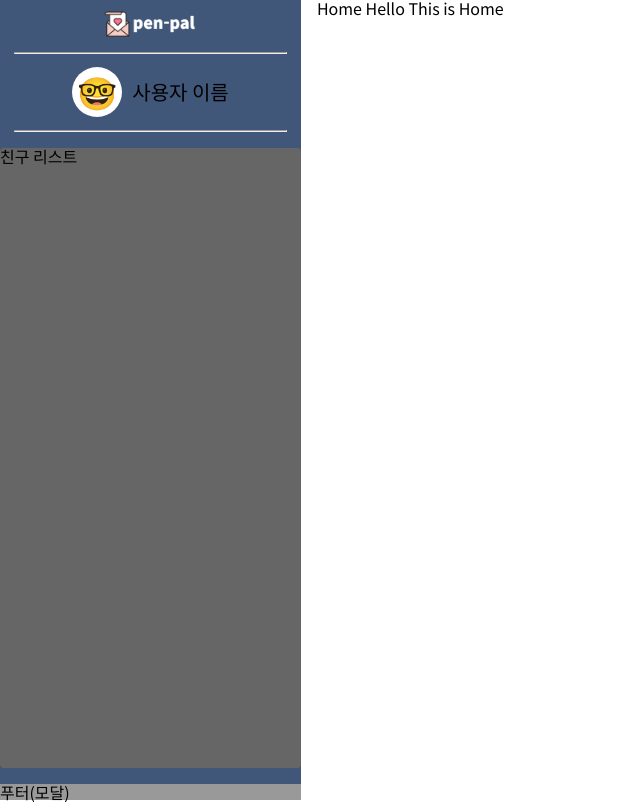
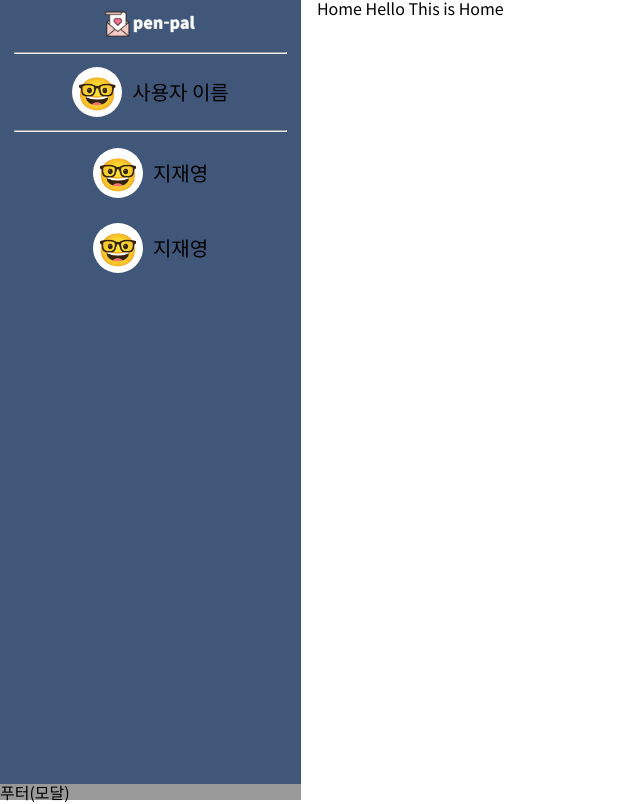
Before and after one commit to nowirte/MaeilMail, a React (Create React App) app in the folder client/: page / in a window 1280 px wide. Shown: the whole page, without its empty margins (0-640 px from the left). Built offline with nearby package versions, Linux system fonts and the light colour scheme.

Commit message:
[#32] feat: nav바 친구 리스트 영역 마크업

```diff
--- /dev/null
+++ b/client/src/components/sidebar/NavFriends.jsx
@@ -0,0 +1,57 @@
+import React from 'react';
+import styled from 'styled-components';
+
+const Friends = styled.div`
+  width: 100%;
+  height: 100%;
+  border-radius: 0.25rem;
+  overflow: scroll;
+`;
+
+const FriendsList = styled.div`
+  display: flex;
+  justify-content: center;
+  align-items: center;
+
+  font-size: 1.25rem;
+  padding-bottom: 25px;
+
+  & .profileImgArea {
+    display: flex;
+    justify-content: center;
+    align-items: center;
+
+    margin-right: 10px;
+
+    width: 50px;
+    height: 50px;
+    border-radius: 100%;
+    background-color: white;
+
+    & span {
+      font-size: 2rem;
+      padding-bottom: 3px;
+    }
+  }
+`;
+
+const NavFriendsArea = () => {
+  return (
+    <Friends>
+      <FriendsList>
+        <div className="profileImgArea">
+          <span className="profileEmoji">🤓</span>
+        </div>
+        <span>지재영</span>
+      </FriendsList>
+      <FriendsList>
+        <div className="profileImgArea">
+          <span className="profileEmoji">🤓</span>
+        </div>
+        <span>지재영</span>
+      </FriendsList>
+    </Friends>
+  );
+};
+
+export default NavFriendsArea;
--- a/client/src/components/sidebar/index.js
+++ b/client/src/components/sidebar/index.js
@@ -1,8 +1,8 @@
 import React from 'react';
 import { Outlet } from 'react-router';
 import NavTopArea from './NavTop';
-
-import { Container, SideWrapper, Navbar, Friends, Footer } from './style';
+import NavFriendsArea from './NavFriends';
+import { Container, SideWrapper, Navbar, Footer } from './style';
 
 const SideBar = () => {
   return (
@@ -10,7 +10,7 @@ const SideBar = () => {
       <SideWrapper>
         <Navbar>
           <NavTopArea />
-          <Friends>친구 리스트</Friends>
+          <NavFriendsArea />
         </Navbar>
         <Footer>푸터(모달)</Footer>
       </SideWrapper>
--- a/client/src/components/sidebar/style.jsx
+++ b/client/src/components/sidebar/style.jsx
@@ -26,15 +26,8 @@ const Navbar = styled.nav`
   height: 100%;
 `;
 
-const Friends = styled.div`
-  width: 100%;
-  height: 100%;
-  background: #666;
-  border-radius: 0.25rem;
-  overflow: scroll;
-`;
 const Footer = styled.footer`
   background: #999;
 `;
 
-export { Container, SideWrapper, Navbar, Friends, Footer };
+export { Container, SideWrapper, Navbar, Footer };
```
Also changed, not shown: client/src/components/sidebar/Nav.jsx (deleted, +0 -7 lines).
